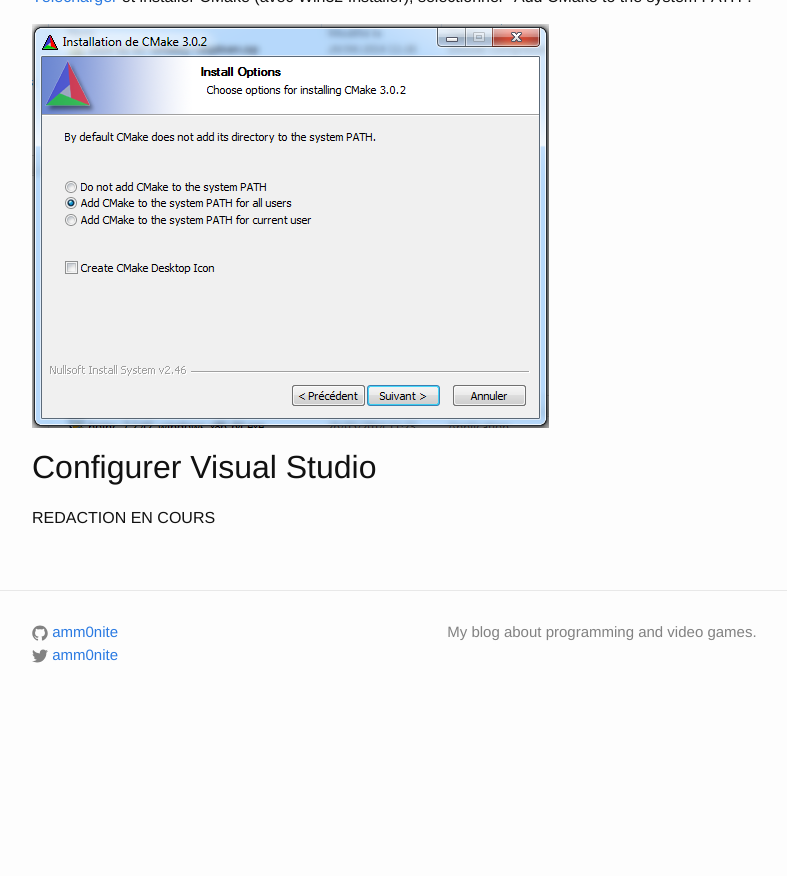
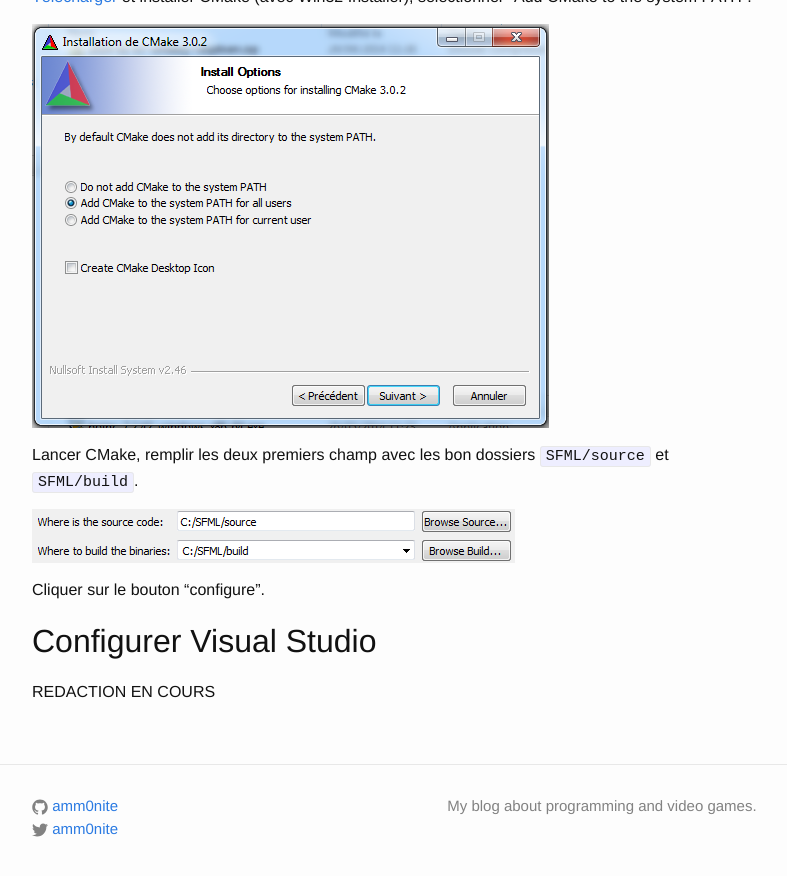
Before and after one commit to amm0nite/amm0nite.github.io, a Jekyll site: the page built from _posts/2014-10-23-sfml-setup.md, in a window 1280 px wide and 900 px high, scrolled down 962 px. Shown: the top 876 px of the window, without its empty margins (238-1025 px from the left). Built offline with Jekyll 4.4.1, drawn with Linux system fonts in a browser that asks for light colours; before the commit the page ends 1688 px from its top, so only the background shows below that.

Commit message:
Working on SFML post

```diff
--- a/_posts/2014-10-23-sfml-setup.md
+++ b/_posts/2014-10-23-sfml-setup.md
@@ -31,6 +31,12 @@
 
 ![Ajouter au system PATH]({{ site.url }}/assets/cmake.png)
 
+Lancer CMake, remplir les deux premiers champ avec les bon dossiers `SFML/source` et `SFML/build`.
+
+![Dossier source et build]({{ site.url }}/assets/paths.png)
+
+Cliquer sur le bouton "configure".
+
 ## Configurer Visual Studio
 
 REDACTION EN COURS
```
Also changed, not shown: assets/paths.png (added).
